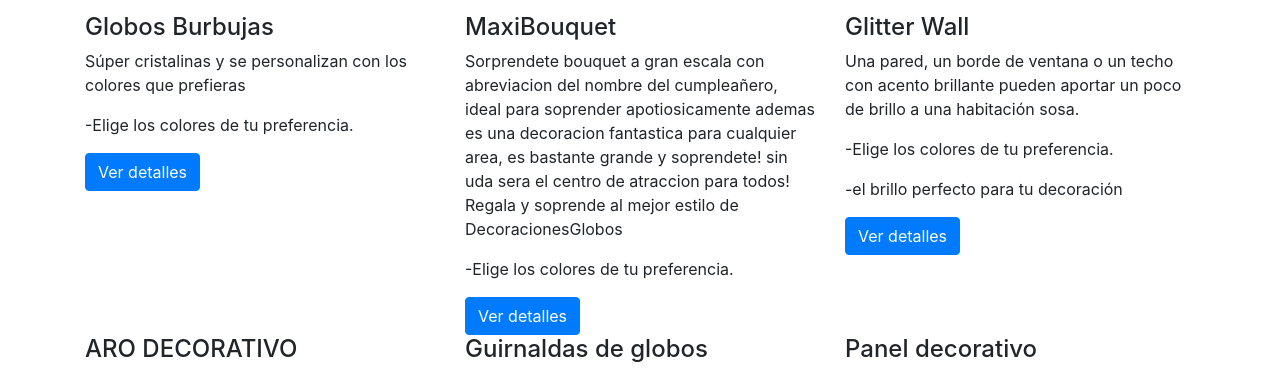
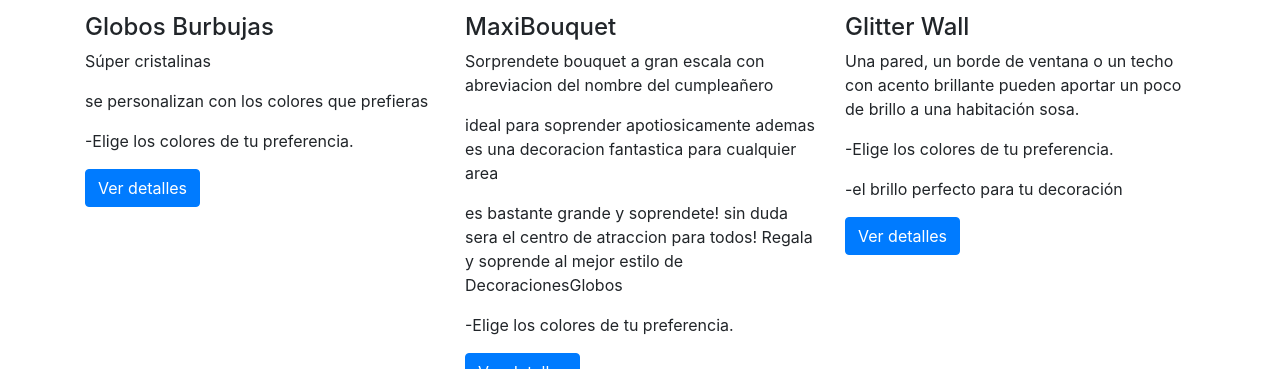
Before and after one commit to sotreslast24/15100250-GlobosConfetti, a website: page index.html in a window 1280 px wide. Shown: the part 309-678 px from the top of the page. Drawn offline with nearby package versions, Linux system fonts and the light colour scheme.

```diff
--- a/index.html
+++ b/index.html
@@ -35,18 +35,19 @@
             <div class="col-sm-4">
                 <div>
                     <h4> Globos Burbujas </h4>
-                    <p>Súper cristalinas y se personalizan con los colores que prefieras</p>
-                    <p> -Elige los colores de tu preferencia. </p>
+                    <p>Súper cristalinas </p>
+                    <p>se personalizan con los colores que prefieras </p>
+                    <p>-Elige los colores de tu preferencia. </p>
                 </div>
                 <div><button class="btn btn-primary btn-ver">Ver detalles</button></div>
             </div>
             <div class="col-sm-4">
                 <div>
                     <h4>MaxiBouquet</h4>
-                    <p>Sorprendete bouquet a gran escala con abreviacion del nombre del cumpleañero, ideal para
-                        soprender apotiosicamente ademas es una decoracion fantastica para cualquier area, es bastante
-                        grande y soprendete! sin uda sera el centro de atraccion para todos! Regala y soprende al mejor
-                        estilo de DecoracionesGlobos</p>
+                    <p>Sorprendete bouquet a gran escala con abreviacion del nombre del cumpleañero</p>
+                        <p>ideal para soprender apotiosicamente ademas es una decoracion fantastica para cualquier area</p>
+                        <p> es bastante grande y soprendete! sin duda sera el centro de atraccion para todos! Regala y soprende al mejor
+                            estilo de DecoracionesGlobos</p>
 
                     <p> -Elige los colores de tu preferencia. </p>
                 </div>
```
